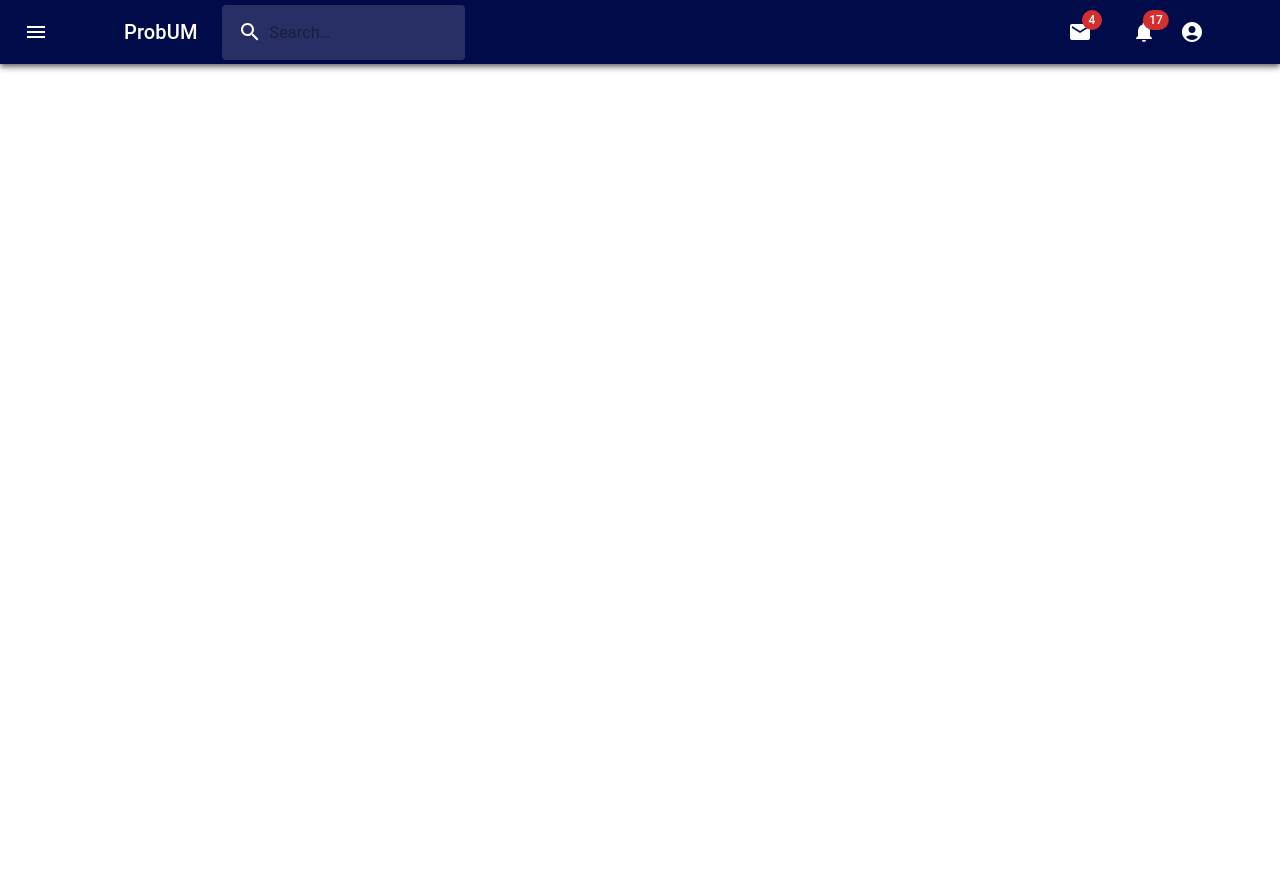
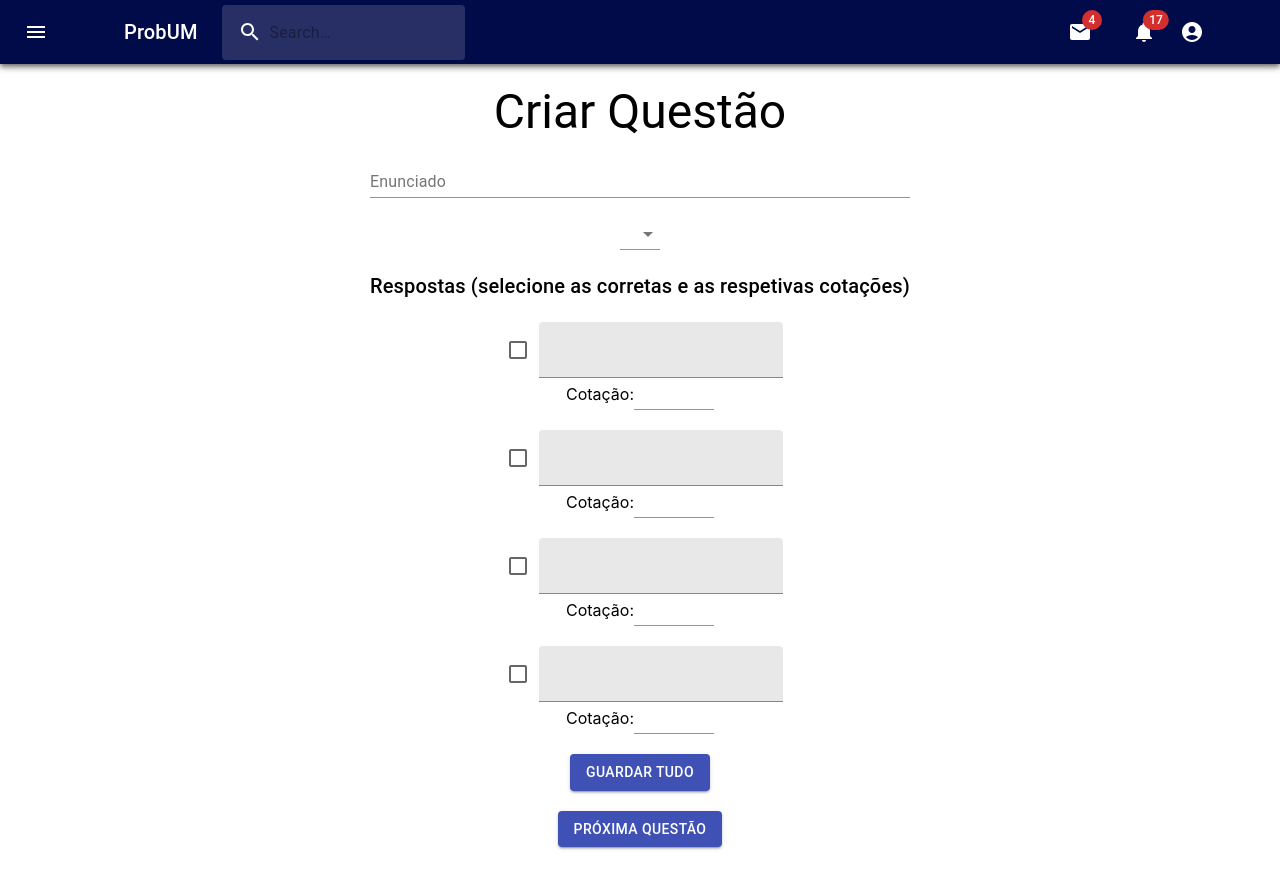
Before and after one commit to josefonte/ProjetoRAS-Grupo8B, a React (Create React App) app in the folder fe-professor/: page /create-questions/1 in a window 1280 px wide. Before the commit this address had no page. Before the commit the page ends 800 px from the top, so only its background shows below. Built offline with nearby package versions, Linux system fonts and the light colour scheme.

Commit message:
criacao de provas e questoes conectadas à backend

```diff
--- a/fe-professor/src/App.js
+++ b/fe-professor/src/App.js
@@ -14,6 +14,8 @@ function App() {
     setExams([...exams, newExam]);
   };
 
+  const id_docente = "d123"
+
   return (
     <div className="wrapper">
       <BrowserRouter>
@@ -22,9 +24,9 @@ function App() {
         <Routes>
           {/* Add the MainPage route here */}
           <Route path="/" element={<MainPage />} />
-          <Route path="/create-exam" element={<CreateExam />} />
-          <Route path="/create-questions" element={<CreateQuestions/>} />
-          <Route path="/correct-exam" element={<CorrectExam/>} />
+          <Route path="/create-exam" element={<CreateExam idDocente={id_docente} />} />
+          <Route path="/create-questions/:idProva" element={<CreateQuestions />} />
+          <Route path="/correct-exam" element={<CorrectExam />} />
         </Routes>
       </BrowserRouter>
     </div>
--- a/fe-professor/src/components/CreateExam.js
+++ b/fe-professor/src/components/CreateExam.js
@@ -1,6 +1,7 @@
 import React, { useState, useEffect } from "react";
 import { useNavigate } from "react-router-dom";
 import { TextField, FormControl, Box, Typography } from "@mui/material";
+
 
 import Dialog from "@material-ui/core/Dialog";
 import Button from "@material-ui/core/Button";
@@ -8,23 +9,49 @@ import DialogActions from "@material-ui/core/DialogActions";
 import DialogContent from "@material-ui/core/DialogContent";
 import DialogContentText from "@material-ui/core/DialogContentText";
 import DialogTitle from "@material-ui/core/DialogTitle";
+import { v4 as uuidv4 } from 'uuid';
 
 import "./css/createExam.css";
 
-const CreateExam = () => {
-  const [titulo, setTitulo] = useState("");
-  const [alunos, setAlunos] = useState("");
-  const [goalDescription, setGoalDescription] = useState("");
-  const [dia, setDia] = useState("");
-  const [hora, setHora] = useState("");
-  const [duracao, setDuracao] = useState("");
-  const [numeroDeVersoes, setNumeroDeVersoes] = useState("");
+const CreateExam = (props) => {
   const [openDialog, setOpenDialog] = useState(false);
+
+  const [formData, setFormData] = useState({
+    _id: uuidv4(),
+    cotacao: "",
+    nome: "",
+    id_docente: props.idDocente,
+    alunos: [],
+    data: "",
+    hora_preferencial: "",
+    tempo_admissao: "",
+    duracao: "",
+    acesso_autorizado: [],
+    versao: ""
+  });
 
 	const navigate = useNavigate();
 
-  const handleSubmit =  (event) => {
+  const handleSubmit =  async (event) => {
     event.preventDefault();
+
+    try {
+      const response = await fetch('http://localhost:8010/api/gestao/criar/d123', {
+        method: 'POST',
+        headers: {
+          'Content-Type': 'application/json'
+        },
+        body: JSON.stringify(formData)
+      });
+
+      if (response.ok) {
+        setOpenDialog(true);
+      } else {
+        console.error('Erro ao enviar o formulário:', response.statusText);
+      }
+    } catch (error) {
+      console.error('Erro ao enviar o formulário:', error.message);
+    }
     setOpenDialog(true);
   };
 
@@ -34,8 +61,16 @@ const CreateExam = () => {
   };
 
   const handleCreateQuestions =  () => {
-    navigate("/create-questions");
+    navigate(`/create-questions/${formData._id}`);
     setOpenDialog(false);
+  };
+
+  const handleChange = (e) => {
+    const { name, value } = e.target;
+    setFormData({
+      ...formData,
+      [name]: value
+    });
   };
 
 
@@ -51,7 +86,9 @@ const CreateExam = () => {
           id="titulo"
           classes={{ root: "exam-title" }}
           label="Título"
-          onChange={(e) => setTitulo(e.target.value)}
+          name="nome"
+          onChange={handleChange}
+          // onChange={(e) => setTitulo(e.target.value)}
           variant="outlined"
           margin="normal"
         />
@@ -70,16 +107,20 @@ const CreateExam = () => {
         </Button>
 
         <TextField
-          id="goalDescription"
-          label="Descrição"
-          onChange={(e) => setGoalDescription(e.target.value)}
+          id="cotacao"
+          label="Cotação"
+          name="cotacao"
+          onChange={handleChange}
+          // onChange={(e) => setGoalDescription(e.target.value)}
           variant="outlined"
           margin="normal"
         />
         <TextField
           id="dia"
           label="Dia da Prova"
-          onChange={(e) => setDia(e.target.value)}
+          name="data"
+          onChange={handleChange}
+          // onChange={(e) => setDia(e.target.value)}
           type="date"
           variant="filled"
           margin="normal"
@@ -87,10 +128,22 @@ const CreateExam = () => {
         />
 
         <TextField
+          id="tempo_Admissao"
+          name="tempo_admissao"
+          label="Tempo de Admissão"
+          onChange={handleChange}
+          // onChange={(e) => setHora(e.target.value)}
+          type="number"
+          variant="filled"
+          margin="normal"
+        />
+
+        <TextField
           id="hora"
+          name="hora_preferencial"
           label="Hora da Prova"
-          onChange={(e) => setHora(e.target.value)}
-          type="time"
+          onChange={handleChange}
+          // onChange={(e) => setHora(e.target.value)}
           variant="filled"
           margin="normal"
         />
@@ -98,7 +151,9 @@ const CreateExam = () => {
         <TextField
           id="duracao"
           label="Duração"
-          onChange={(e) => setDuracao(e.target.value)}
+          name="duracao"
+          onChange={handleChange}
+          // onChange={(e) => setDuracao(e.target.value)}
           type="number"
           variant="filled"
           margin="normal"
@@ -106,8 +161,10 @@ const CreateExam = () => {
 
         <TextField
           id="numeroDeVersoes"
-          label="Número de versões"
-          onChange={(e) => setNumeroDeVersoes(e.target.value)}
+          label="Versão"
+          name="versao"
+          onChange={handleChange}
+          // onChange={(e) => setNumeroDeVersoes(e.target.value)}
           type="number"
           variant="filled"
           margin="normal"
--- a/fe-professor/src/components/CreateQuestions.js
+++ b/fe-professor/src/components/CreateQuestions.js
@@ -1,4 +1,6 @@
 import React, { useState } from "react";
+import { useParams } from 'react-router-dom';
+import { v4 as uuidv4 } from 'uuid';
 import {
   Button,
   TextField,
@@ -21,6 +23,48 @@ const CreateQuestions = () => {
   const [questionDescription, setQuestionDescription] = React.useState("");
   const [questionType, setQuestionType] = React.useState("multiple_choice");
   const [correctAnswers, setCorrectAnswers] = React.useState([]);
+
+  const { idProva } = useParams();
+
+
+  const [formData, setFormData] = useState({
+    _id: uuidv4(),
+    enunciado: "",
+    imagens: "",
+    cotacaoTotal: "",
+    tipo_Questao: "",
+    options: []
+  });
+
+  const [optionsData, setOptionsData] = useState([
+    { _id: uuidv4(), texto: "", cotacao: "", resolucao: "" },
+    { _id: uuidv4(), texto: "", cotacao: "", resolucao: "" },
+    { _id: uuidv4(), texto: "", cotacao: "", resolucao: "" },
+    { _id: uuidv4(), texto: "", cotacao: "", resolucao: "" }
+  ]);
+
+
+  const handleChangeForm = (e) => {
+    const { name, value } = e.target;
+    setFormData({
+      ...formData,
+      [name]: value
+    });
+  };
+
+
+  const handleChangeOptions = (index) => (e) => {
+    const { name, value } = e.target;
+    setOptionsData((prevOptionsData) => {
+      const updatedOptionsData = [...prevOptionsData];
+      updatedOptionsData[index] = {
+        ...updatedOptionsData[index],
+        [name]: value
+      };
+      return updatedOptionsData;
+    });
+  };
+
 
   function setValue(index, newValue) {
     const newRespostas = respostas.slice(0);
@@ -47,9 +91,26 @@ const CreateQuestions = () => {
     setQuestionType(event.target.value);
   };
 
-  const handleSubmit = (event) => {
-    // TODO: guardar questao na db
+  const handleSubmit =  async (event) => {
     event.preventDefault();
+
+    setFormData({
+      ...formData,
+      options: optionsData
+    });
+
+    try {
+      const response = await fetch(`http://localhost:8010/api/gestao/criar/questao/d123?idProva=${idProva}`, {
+        method: 'POST',
+        headers: {
+          'Content-Type': 'application/json'
+        },
+        body: JSON.stringify(formData)
+      });
+
+    } catch (error) {
+      console.error('Erro ao enviar o formulário:', error.message);
+    }
   };
 
   const handleSubmitNextQuestion = (event) => {
@@ -81,18 +142,21 @@ const CreateQuestions = () => {
       <FormControl className="form">
         <Typography variant="h3">Criar Questão</Typography>
         <TextField
-          label="Descrição"
+          label="Enunciado"
           multiline
           fullWidth
-          value={questionDescription}
-          onChange={handleQuestionDescriptionChange}
+          name="enunciado"
+          onChange={handleChangeForm}
+          //onChange={handleQuestionDescriptionChange}
           style={{ margin: "10px 0" }}
         />
 
         <Select
           label="Tipo"
-          value={questionType}
-          onChange={handleQuestionTypeChange}
+          name="tipo_Questao"
+          //value={questionType}
+          onChange={handleChangeForm}
+          //onChange={handleQuestionTypeChange}
           style={{ margin: "10px 0" }}
         >
           <MenuItem value="multiple_choice">Escolha Múltipla</MenuItem>
@@ -104,25 +168,27 @@ const CreateQuestions = () => {
         <Typography variant="h6" style={{ margin: "10px 0" }}>
           Respostas (selecione as corretas e as respetivas cotações)
         </Typography>
-        {respostas.map((resposta, index) => (
+        {optionsData.map((option, index) => (
           <div key={index} className="answers-container">
             <div className="up-part">
               <Checkbox
-                checked={resposta.checked}
+                checked={respostas[1].checked}
                 onChange={() => handleChange(index)}
               />
               <TextField
-                id={resposta.text}
-                value={resposta.text}
+                id={option._id}
+                //value={resposta.text}
                 variant = 'filled'
                 className="text-field"
-                onChange={(e) => {
-                  setRespostas((prevRespostas) => {
-                    const updatedRespostas = [...prevRespostas];
-                    updatedRespostas[index].text = e.target.value;
-                    return updatedRespostas;
-                  });
-                }}
+                name="texto"
+                onChange={handleChangeOptions(index)}
+                //onChange={(e) => {
+                //  setRespostas((prevRespostas) => {
+                //    const updatedRespostas = [...prevRespostas];
+                //    updatedRespostas[index].text = e.target.value;
+                //    return updatedRespostas;
+                //  });
+                //}}
               />
             </div>
             <div className="cotaçao">
@@ -132,8 +198,10 @@ const CreateQuestions = () => {
                 className="number-input centered-text"
                 aria-label="Demo number input"
                 step={0.1}
-                value={respostas[index].cotacao}
-                onChange={(event, val) => setCotacao(respostas[index].text, val)}
+                name="cotacao"
+                //value={respostas[index].cotacao}
+                onChange={handleChangeOptions(index)}
+                //onChange={(event, val) => setCotacao(respostas[index].text, val)}
               />
           </div>
           </div>
```
Also changed, not shown: 1 other file (tests, documents, lock files or other folders).
